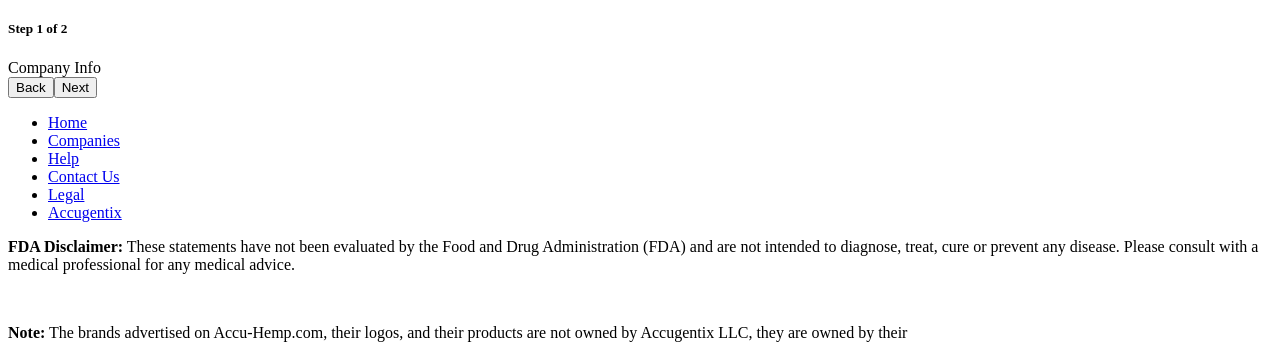
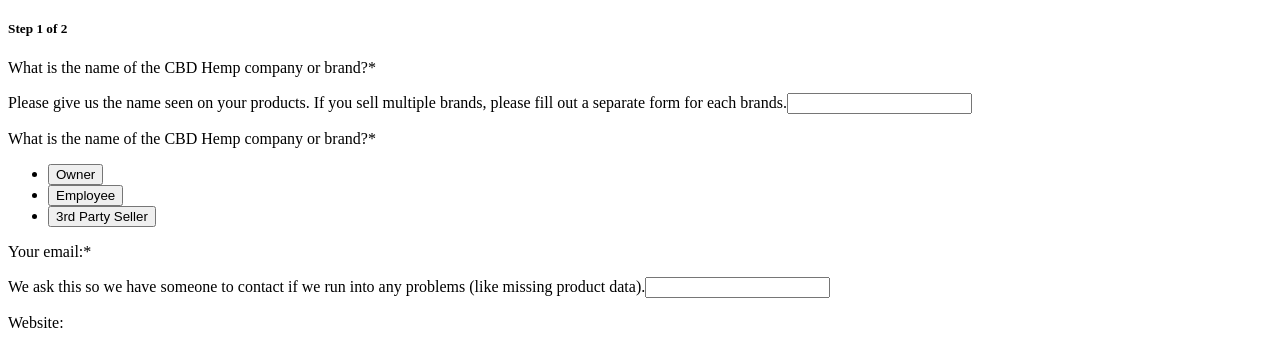
Before and after one commit to cbvargas5/Accu-Hemp, a React app: page /add-products/1 in a window 1280 px wide. Shown: the part 608-952 px from the top of the page. Built offline with nearby package versions, Linux system fonts and the light colour scheme; the HTML template or start-up script is replaced by a standard one.

Commit message:
added jsx to component

```diff
--- a/client/src/components/pages/AddProducts/TabCompanyInfo.jsx
+++ b/client/src/components/pages/AddProducts/TabCompanyInfo.jsx
@@ -1,11 +1,49 @@
 import React, { Component } from 'react'
 
 export default class TabCompanyInfo extends Component {
+  constructor(props) {
+    super(props)
+  }
+  handleChange = (e) => {
+    const { name,value } = e.target
+    console.log(name, value)
+  }
+  handleSelection = (e) => {
+    const { name,value } = e.target
+    console.log(name, value)
+    }
   render() {
     return (
-      <div>
-        Company Info
-      </div>
+      <section className="tab company-input-tab">
+        <div>
+          <p className="instructions">What is the name of the CBD Hemp company or brand?*</p>
+          <span>Please give us the name seen on your products. If you sell multiple brands, please fill out a separate form for each brands.</span>
+          <input onChange={this.handleChange} type="text" name="company-name" id="company-name"/>
+        </div>
+        <div>
+          <p className="instructions">What is the name of the CBD Hemp company or brand?*</p>
+          <ul>
+            <li>
+              <input onClick={this.handleSelection} name="involvement" type="button" value={'Owner'}/>
+            </li>
+            <li>
+              <input onClick={this.handleSelection} name="involvement" type="button" value={'Employee'}/>
+            </li>
+            <li>
+              <input onClick={this.handleSelection} name="involvement" type="button" value={'3rd Party Seller'}/>
+            </li>
+          </ul>
+        </div>
+        <div>
+          <p className="instructions">Your email:*</p>
+          <span>We ask this so we have someone to contact if we run into any problems (like missing product data).</span>
+          <input onChange={this.handleChange} type="email" name="company-email" id="company-email"/>
+        </div>
+        <div>
+          <p className="instructions">Website:</p>
+          <input onChange={this.handleChange} type="url" name="company-website" id="company-website" placeholder="http://"/>
+        </div>
+      </section>
     )
   }
 }
```
